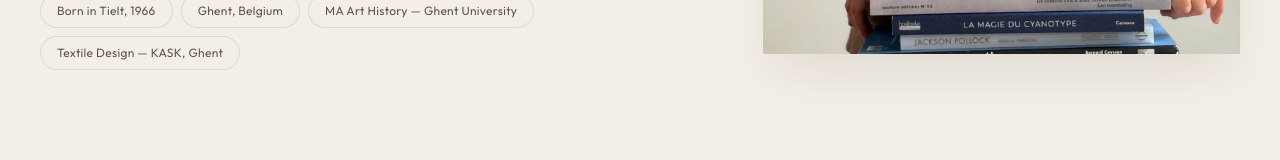
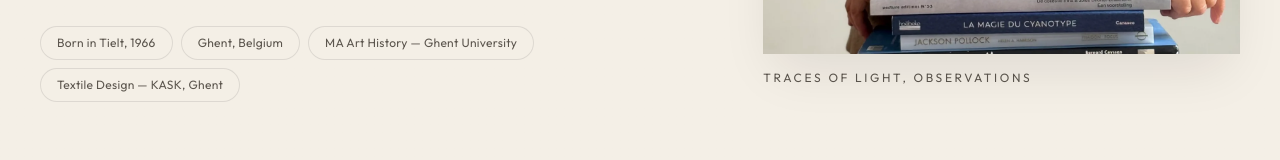
Before and after one commit to BeCreativeRuben/IsabellaBilliet, a Next.js app: page /en/about in a window 1280 px wide. Shown: the part 718-878 px from the top of the page. Built offline with nearby package versions, Linux system fonts and the light colour scheme; no server answers.

Commit message:
About: add 'Traces of light, observations' caption under portrait

```diff
--- a/src/components/about/AboutPageSections.tsx
+++ b/src/components/about/AboutPageSections.tsx
@@ -92,6 +92,9 @@ export async function AboutPageSections({ locale }: Props) {
                 className="object-cover"
               />
             </div>
+            <p className="mt-4 text-xs tracking-[0.22em] text-ink-muted uppercase">
+              Traces of light, observations
+            </p>
           </div>
         </div>
       </section>
```
